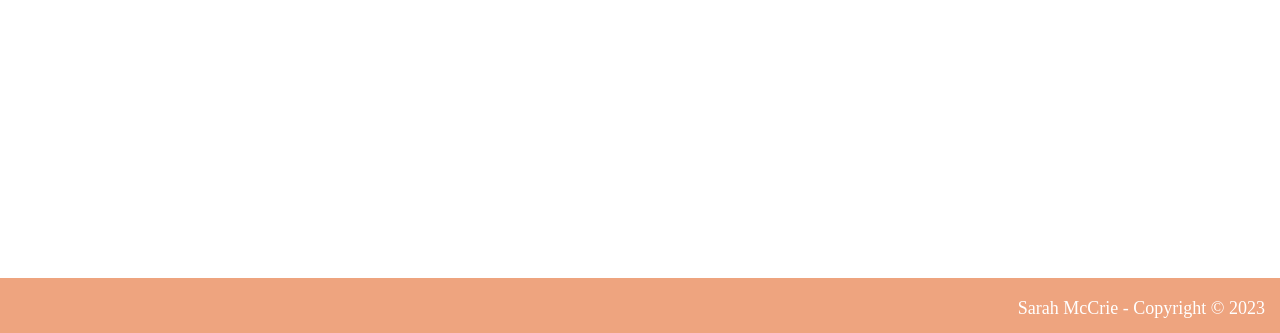
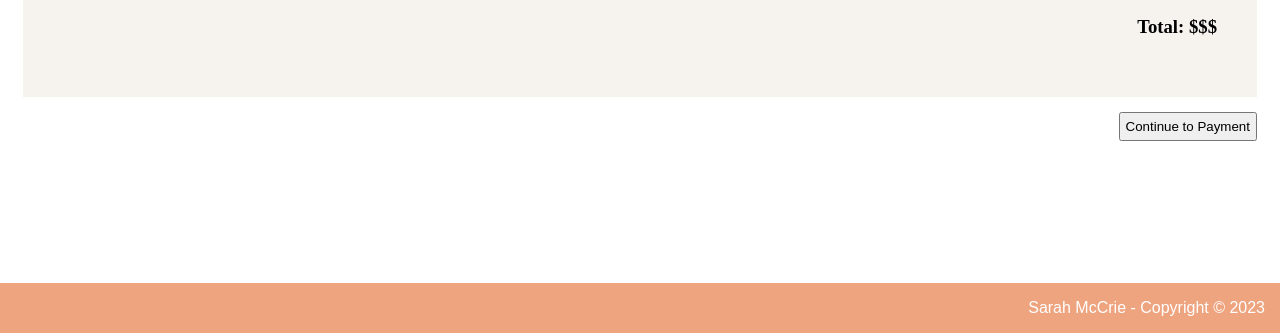
Before and after one commit to sarahmccrie/myProject, a PHP site: page /cart.php in a window 1280 px wide. Shown: the part 467-800 px from the top of the page. Run offline with PHP 8.4, Linux system fonts and the light colour scheme; data that the repository does not hold is empty.

Commit message:
some colour and css changes
attempts to add images of freddie and juniper on hover - unsuccessful atm

```diff
--- a/about.php
+++ b/about.php
@@ -21,7 +21,7 @@ include('includes/header.php');
         </div>
         <div class="aboutsectionitem">
             <img class="aboutimage" src="images/other/me.png" alt="photo of creator">
-            <p class="aboutimagecaption">This is my little girl, Maisie (on right), just over 5 years ago. She is now around 150lbs and not the only big baby in my life; her little sister is 140lbs of Leonberger, and our little guy, Freddie, is a 12 month old Maine Coon.</p>
+            <p class="aboutimagecaption"> This is Maisie, my 150lbs St. Bernard just over 5 years ago. She wasn't my first furry-love, and she won't be my last. Her little sister, my heart-dog, <a class="junipercursor" href="#">Juniper</a>, is a 145lbs Leonberger, and my kitty, <a class="freddiecursor" href="#">Freddie</a>, is a 12 month old Maine Coon.</p>
         </div>
     </div>
 <?php
--- a/cart.php
+++ b/cart.php
@@ -4,13 +4,33 @@
 <meta charset="utf-8">
 <meta http-equiv="X-UA-Compatible" content="IE=edge">
 <meta name="viewport" content="width=device-width, initial-scale=1">
-<link rel="stylesheet" href="css/abouthome.css">
+<link rel="stylesheet" href="css/cart.css">
 <title>About</title>
 </head>
 <body>
 <?php include('includes/header.php'); ?>
-    <h1>Your Cart:</h1>
+    <div class="cartcontainer">
+        <h1 class="pageheading">Your Cart:</h1>
 
+<!-- add php to put items that were added to cart into the cart: the following is an example for demonstrating css-->
+        <div class="cartitemcontainer">
+            <hr>
+            <div class="cartitem">
+                <img class="productimage" src="images/petproducts/foryou/you3.png";>
+                <div class=cartiteminfo>
+                    <h2 class="itemname">Item-Name</h2>
+                    <p class="itemprice"><b>Item price:</b> $$</p>
+                    <label><b>Quantity: </b></label><input class="quantinput" placeholder="1" min="1" type="number">
+                    <br>
+                    <button class="removefromcartbutton" type="button">Remove from Cart</button>
+                </div>
+            </div>
+            <hr>
+        </div>
+<!--  end php section for cart items -->
+    <h3 class="total">Total: $$$</h3>
+    </div>
+    <button class="continuetopaymentbutton" type="submit">Continue to Payment</button>
 
 <?php include('includes/footer.html'); ?>
 </body>
--- a/css/abouthome.css
+++ b/css/abouthome.css
@@ -1,8 +1,9 @@
+/*variable declaration to use for easy colouring*/
 :root {
-    --blue: #00539CFF;
     --darkblue: #010140;
     --peach: #EEA47FFF;
     --muteyellow: #f6f3ee;
+    --mutebrown:#aa846e;
 }
 
 
@@ -42,6 +43,7 @@
 
 .shopnowbutton:hover{
     text-decoration: underline;
+    color: var(--mutebrown);
 
 }
 
@@ -49,7 +51,6 @@
 /*about page css*/
 
 /*flex box*/
-
 .aboutsectionscontainer{
     display: flex;
     flex-direction: row;
@@ -65,8 +66,6 @@
     margin: 10px;
     padding: 20px;
     margin-top: auto;
-
-
 }
 
 /*text adjustments*/
@@ -85,14 +84,20 @@
 .aboutimagecaption{
     font-size: 14px;
     font-family: Arial, sans-serif;
+    text-align: right;
 }
 
+.freddiecursor:hover{
+    cursor: url("/images/other/freddie.jpg");
+}
+
+
 /*contextual links css*/
-
 .contextlinks{
     text-decoration: none;
-    color: var(--peach);
+    color: var(--mutebrown);
     font-style: italic;
+    font-weight: bold;
 }
 
 .contextlinks:hover{
@@ -103,9 +108,10 @@
     width: 100%;
 }
 
-/*media queries*/
+/*media queries with max-width 800px*/
 @media only screen and (max-width: 800px) {
     .aboutsectionscontainer{
+        /*change flex direction from row to column*/
         flex-direction: column;
     }
 }
--- /dev/null
+++ b/css/cart.css
@@ -0,0 +1,97 @@
+/*this file contains the css for the cart.php page*/
+
+/*variable declaration to use for easy colouring*/
+:root {
+    --darkblue: #010140;
+    --peach: #EEA47FFF;
+    --muteyellow: #f6f3ee;
+    --mutebrown:#aa846e;
+}
+
+.pageheading{
+    text-align: center;
+}
+
+/*contains all cartitemcontainers*/
+.cartcontainer{
+    display: flex;
+    flex-direction: column;
+    background-color: var(--muteyellow);
+    padding: 40px;
+}
+
+/*contains all cartitems - */
+.cartitemcontainer{
+
+}
+
+/*contains productimage and cartiteminfo -flex the image and the iteminfo side-by-side*/
+.cartitem{
+    display: flex;
+    flex-direction: row;
+}
+
+.cartiteminfo{
+    padding-left: 40px;
+}
+
+/*css for sizing product image*/
+.productimage{
+    width: 250px;
+    margin-left: 5%;
+
+}
+
+/*css for quantity input section*/
+.quantinput{
+    width: 40px;
+
+}
+
+.removefromcartbutton{
+    padding: 5px;
+    margin-top: 15px;
+}
+
+.removefromcartbutton:hover{
+    background-color: var(--mutebrown);
+    color: white;
+    font-weight: bold;
+}
+
+.total{
+    text-align: right;
+}
+
+.continuetopaymentbutton{
+    padding: 5px;
+    margin-top: 15px;
+    text-align: center;
+    float: right;
+}
+
+.continuetopaymentbutton:hover{
+    background-color: var(--mutebrown);
+    color: white;
+    font-weight: bold;
+}
+
+
+
+/*media queries for max-width 800px*/
+@media only screen and (max-width: 800px) {
+    .cartitem{
+        flex-direction: column;
+    }
+
+    .productimage{
+        width: 350px;
+        display: block;
+        margin-left: auto;
+        margin-right: auto;
+    }
+
+    .cartiteminfo{
+        padding-left: 0;
+    }
+}
--- a/css/headernav.css
+++ b/css/headernav.css
@@ -1,10 +1,11 @@
 /*variable declaration to use for easy colouring*/
 :root {
-    --blue: #00539CFF;
     --darkblue: #010140;
     --peach: #EEA47FFF;
     --muteyellow: #f6f3ee;
+    --mutebrown:#aa846e;
 }
+
 
 
 /*navbar css to use in header.php*/
@@ -18,15 +19,18 @@
     display: block;
     color: white;
     text-align: center;
-    padding: 14px 16px;
+    padding: 16px 16px;
     text-decoration: none;
-    font-size: 17px;
+    font-size: 18px;
+    font-family: Arial, sans-serif;
 }
 
 #navbar a:hover {
-    background-color: #f6f3ee;
+    background-color: var(--muteyellow);
     color: black;
     font-weight: bold;
+
+
 }
 
 
@@ -40,7 +44,7 @@
 
 /*variation for the cart link*/
 .activecart{
-    background-color: var(--muteyellow);
+    background-color: var(--mutebrown);
 }
 
 /*div to separate search and cart options from left-floating links*/
@@ -71,6 +75,12 @@
     margin-right: 20px;
 }
 
+.gobutton:hover{
+    background-color: var(--mutebrown);
+    font-weight: bold;
+    color: white;
+}
+
 
 /*css for cart image on navbar*/
 .cartnaviconimage{
@@ -78,8 +88,8 @@
     height: 16px;
 }
 
+
 /*css to keep nav on top of page*/
-
 .content {
   padding: 16px;
 }
--- a/css/sticky-footer-navbar.css
+++ b/css/sticky-footer-navbar.css
@@ -1,39 +1,41 @@
+/*this file contains the css for the footer*/
+
+/*variable declaration to use for easy colouring*/
 :root {
-    --blue: #00539CFF;
     --darkblue: #010140;
     --peach: #EEA47FFF;
     --muteyellow: #f6f3ee;
-
+    --mutebrown:#aa846e;
 }
 
 html {
     position: relative;
     min-height: 100%;
 }
+
 body {
     margin-bottom: 60px;
 }
+
 .footer {
     position: absolute;
     bottom: 0;
     right: 0;
-    width: 105%;
+    width: 102%;
   /* Set the fixed height of the footer here */
-    height: 55px;
+    height: 50px;
     background-color: var(--peach);
     color: white;
     text-align: right;
-    font-size: 18px;
+    font-size: 16px;
+    font-family: Arial, sans-serif;
 }
-
-
-
 
 body > .container {
   padding: 60px 15px 0;
 }
 .container .text-muted {
-  margin: 20px 0;
+  margin-bottom: 30px;
 }
 
 .footer > .container {
--- a/includes/footer.html
+++ b/includes/footer.html
@@ -6,7 +6,7 @@
 <body>
 <footer class="footer">
 	<div class="container">
-		<p class="text-muted"><p>Sarah McCrie - Copyright &copy; 2023</p>
+		<p class="text-muted">Sarah McCrie - Copyright &copy; 2023</p>
 	</div>
 </footer>
 </body>
--- a/view_users.php
+++ b/view_users.php
@@ -77,7 +77,7 @@ $q = "SELECT last_name, first_name, DATE_FORMAT(registration_date, '%M %d, %Y')
 $r = @mysqli_query($dbc, $q); // Run the query.
 
 // Table header:
-echo '<table class="userlist" width="100%">
+echo '<table class="userlisttable" width="100%">
 <thead>
 <tr>
 	<th align="left"><strong>Edit</strong></th>
```
Also changed, not shown: css/loginpages.css (+9 -4 lines), css/shop.css (+4 -4 lines), password.php (+4 -4 lines), register.php (+5 -5 lines), images/other/freddie.jpg (added), images/other/juni.jpg (added), 4 other files.
